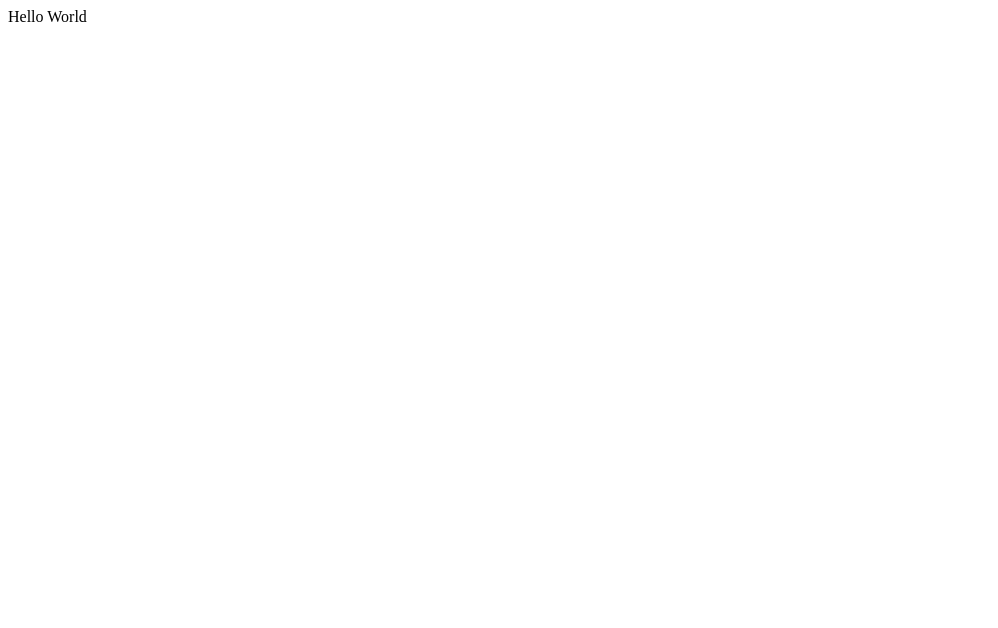
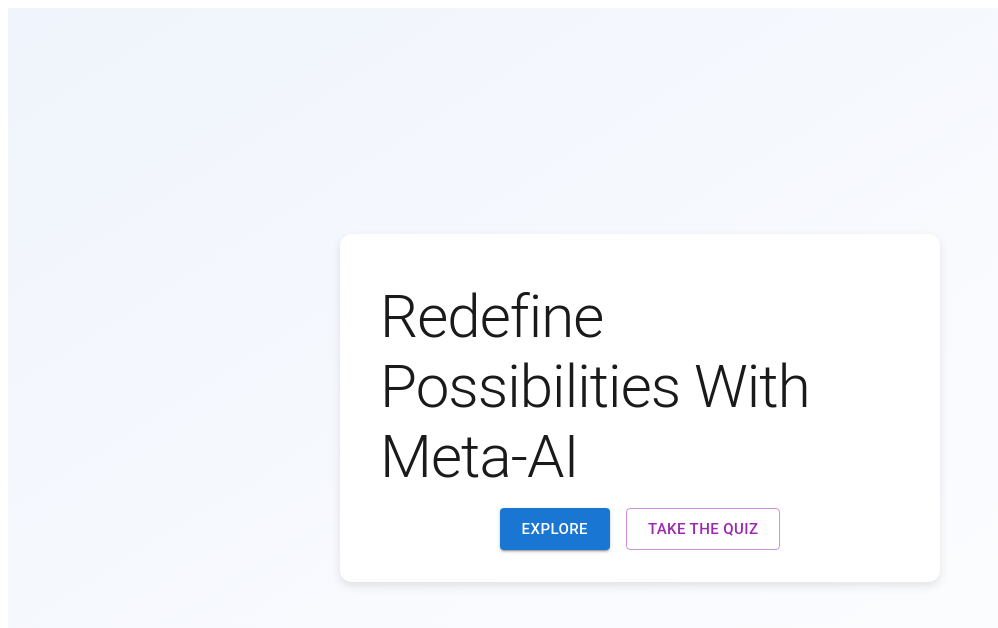
Before and after one commit to gurneerbedi/MetaAiSuggester, a React (Vite) app: page / in a window 1280 px wide. Shown: the top 628 px of the page, without its empty margins (0-998 px from the left). Built offline with nearby package versions, Linux system fonts and the light colour scheme.

Commit message:
Landing Page Draft

```diff
--- a/package.json
+++ b/package.json
@@ -16,7 +16,8 @@
     "axios": "^1.7.7",
     "framer-motion": "^11.11.17",
     "react": "^18.3.1",
-    "react-dom": "^18.3.1"
+    "react-dom": "^18.3.1",
+    "sass": "^1.81.0"
   },
   "devDependencies": {
     "@eslint/js": "^9.13.0",
--- a/src/App.jsx
+++ b/src/App.jsx
@@ -1,5 +1,8 @@
+import LandingPage from "./Pages/Landing/Landing";
+
 function App() {
-  return <div>Hello World</div>;
+  return <LandingPage/>
+
 }
 
 export default App;
--- a/src/Pages/Landing/Landing.jsx
+++ b/src/Pages/Landing/Landing.jsx
@@ -0,0 +1,68 @@
+import React from "react";
+import { Button, Container, Typography, Box } from "@mui/material";
+import "./Landing.scss";
+import MetaLogo from "../../Images/metalogo.webp";
+import { motion } from "framer-motion";
+
+const LandingPage = () => {
+    return (
+        <div className="landing">
+            <Container maxWidth="sm" className="landing__container">
+                <motion.div
+                    initial={{ opacity: 0, y: -50 }}
+                    animate={{ opacity: 1, y: 0 }}
+                    transition={{ duration: 1, ease: "easeOut" }}
+                >
+                    <Typography
+                        variant="h1"
+                        sx={{
+                            fontSize: { xs: "2.5rem", sm: "3.75rem" }, // Adjust font size for mobile and larger screens
+                        }}
+                        className="landing__title"
+                    >
+                        Redefine Possibilities With Meta-AI
+                    </Typography>
+                </motion.div>
+                <Box className="landing__buttons">
+                    <motion.div
+                        initial={{ opacity: 0, x: -50 }}
+                        animate={{ opacity: 1, x: 0 }}
+                        transition={{
+                            duration: 0.8,
+                            delay: 0.5,
+                            ease: "easeOut",
+                        }}
+                    >
+                        <Button
+                            variant="contained"
+                            color="primary"
+                            size="large"
+                            className="landing__button"
+                        >
+                            Explore
+                        </Button>
+                    </motion.div>
+                    <motion.div
+                        initial={{ opacity: 0, x: 50 }}
+                        animate={{ opacity: 1, x: 0 }}
+                        transition={{
+                            duration: 0.8,
+                            delay: 0.7,
+                            ease: "easeOut",
+                        }}
+                    >
+                        <Button
+                            variant="outlined"
+                            color="secondary"
+                            size="large"
+                            className="landing__button"
+                        >
+                            Take the Quiz
+                        </Button>
+                    </motion.div>
+                </Box>
+            </Container>
+        </div>
+    );
+};
+export default LandingPage;
--- a/src/Pages/Landing/Landing.scss
+++ b/src/Pages/Landing/Landing.scss
@@ -0,0 +1,92 @@
+.landing {
+    display: flex;
+    align-items: center;
+    justify-content: center;
+    min-height: 100vh;
+    background: linear-gradient(to bottom right, #f0f4fc, #ffffff);
+
+    &__container {
+        padding: 1rem;
+        background: #ffffff;
+        border-radius: 12px;
+        box-shadow: 0 4px 10px rgba(0, 0, 0, 0.1);
+        width: 95%;
+        max-width: 600px;
+
+        @media (min-width: 768px){
+            width: 85%;
+            padding: 1.5rem;
+        }
+        @media (min-width: 1024px){
+            width: 600px;
+            padding: 2rem;
+        }
+    }
+
+    &__title {
+        margin-bottom: 1rem;
+        font-size: 1rem;
+        font-weight: 700;
+        line-height: 1.2;
+        color: #1a1a1a;
+        padding: 0.5rem;
+
+          @media (min-width: 768px) {
+            font-size: 2rem;
+        }
+        @media (min-width: 1024px) {
+            font-size: 2.5rem;
+            padding: 1rem;
+        }
+    }
+
+    &__buttons {
+        display: flex;
+        gap: 1rem;
+        flex-direction: column;
+
+          @media (min-width: 768px) {
+            flex-direction: row;
+            justify-content: center;
+        }
+         @media (min-width: 1024px) {
+            gap: 1rem;
+        }
+    }
+
+    &__button {
+        padding: 0.6rem 1.5rem;
+        font-size: 1rem;
+        border-radius: 8px;
+        transition: all 0.3s ease;
+
+        @media (min-width: 768px){
+            padding: 0.8rem 2rem;
+        }
+          @media (min-width: 1024px){
+            font-size: 1rem;
+        }
+
+        &--primary {
+            background-color: #1976d2;
+            color: white;
+
+            &:hover {
+                background-color: #1565c0;
+                transform: translateY(-2px);
+            }
+        }
+
+        &--secondary {
+            border: 2px solid #1976d2;
+            color: #1976d2;
+
+            &:hover {
+                border-color: #1565c0;
+                color: #1565c0;
+                background-color: rgba(21, 101, 192, 0.05);
+                transform: translateY(-2px);
+            }
+        }
+    }
+}
```
Also changed, not shown: src/Images/metalogo.webp (added), 1 other file (tests, documents, lock files or other folders).
